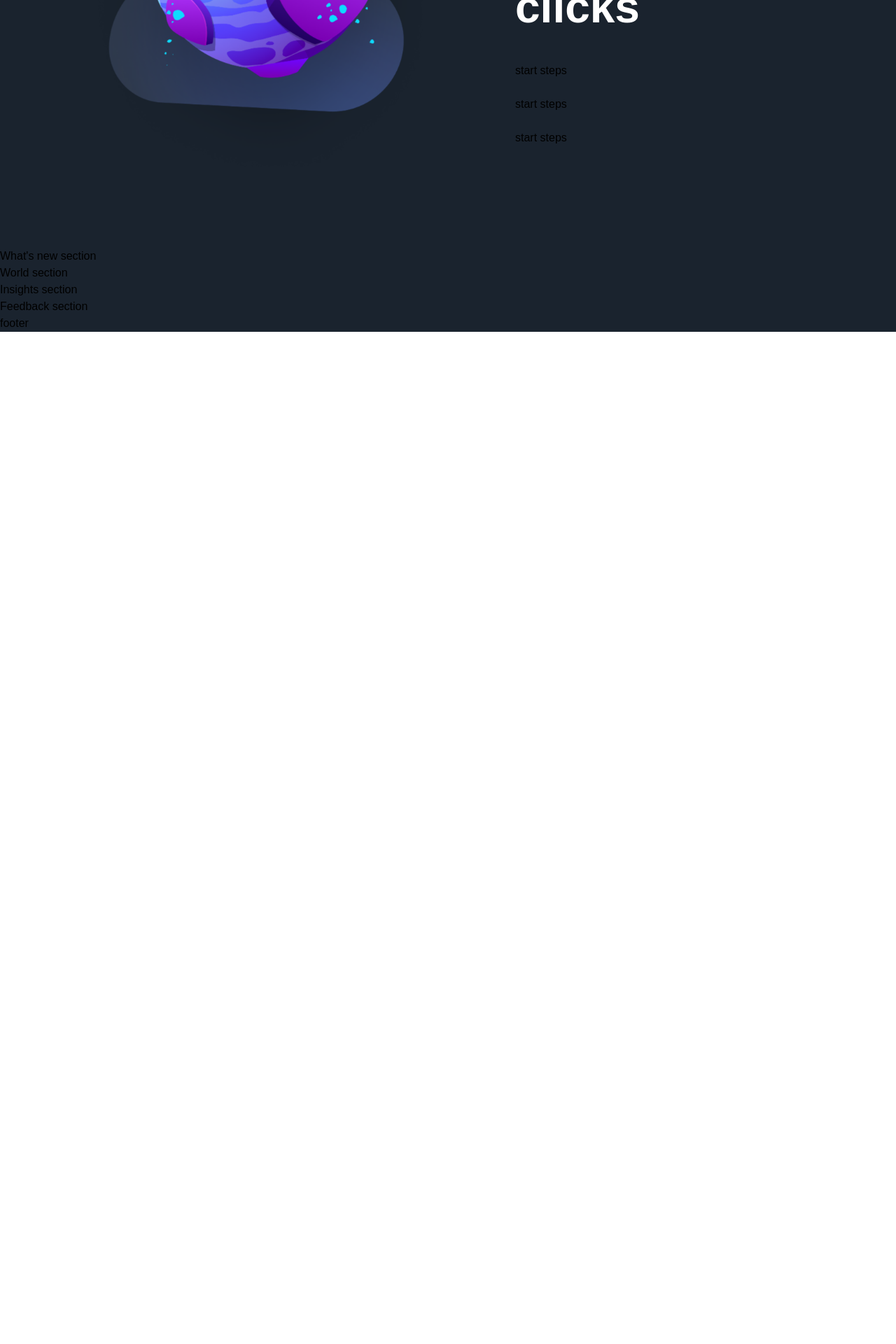
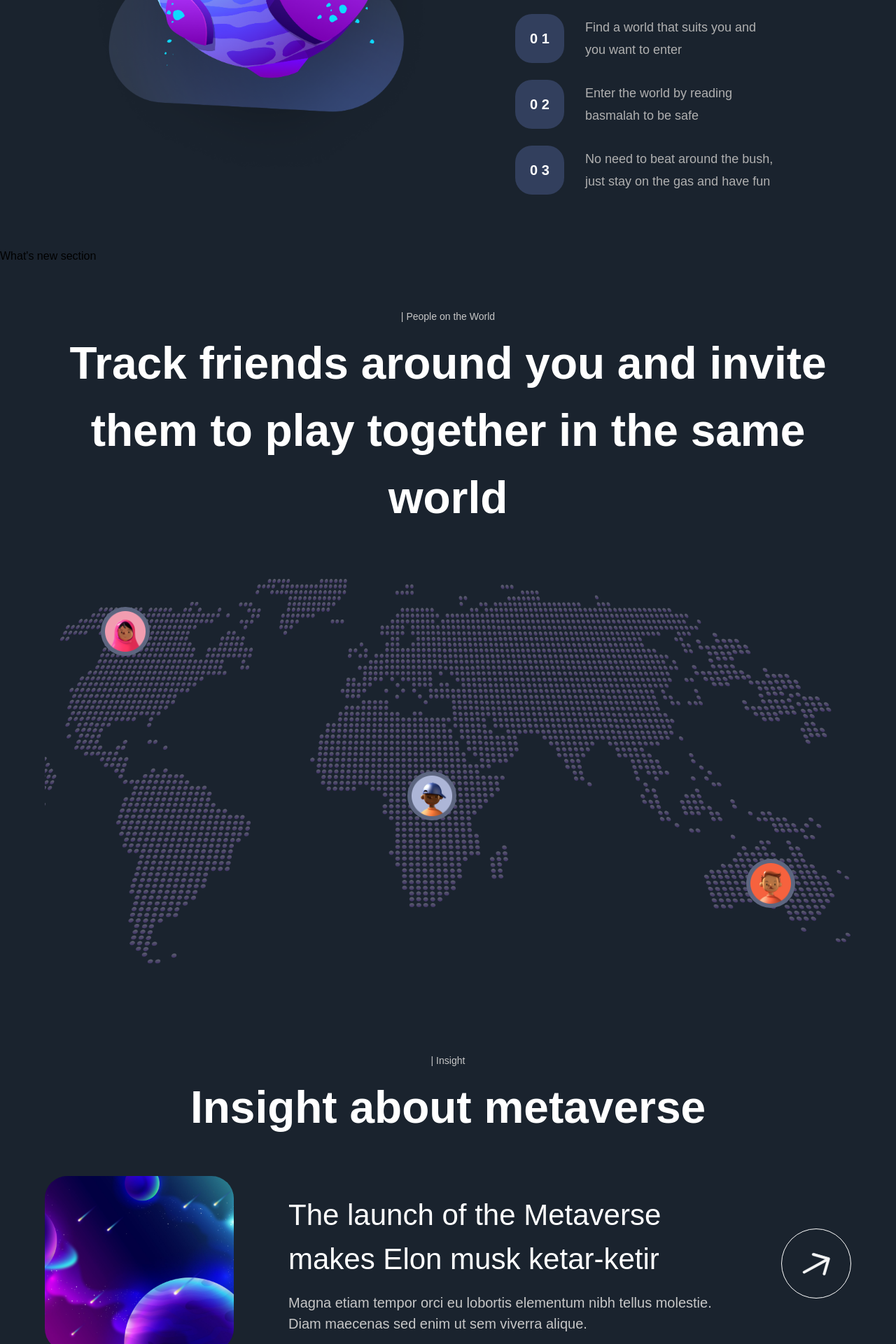
Before and after one commit to abdulakhatov-tech/Metaversus, a Next.js app: page / in a window 1280 px wide. Shown: the part 3060-4980 px from the top of the page at 70% size. Before the commit the page ends 3534 px from the top, so only its background shows below. Built offline with nearby package versions, Linux system fonts and the light colour scheme; a web font is replaced by a local one.

Commit message:
World & Insights sections

```diff
--- a/components/InsightCard.jsx
+++ b/components/InsightCard.jsx
@@ -1,9 +1,38 @@
 'use client';
 
-const InsightCard = () => (
-  <div>
-    Insight Card
-  </div>
+import { motion } from 'framer-motion';
+
+import { fadeIn } from '../utils/motion';
+
+const InsightCard = ({ imgUrl, title, subtitle, index }) => (
+  <motion.div
+    variants={fadeIn('up', 'spring', index * 0.5, 1)}
+    className="flex md:flex-row flex-col gap-4"
+  >
+    <img
+      src={imgUrl}
+      alt="planet-01"
+      className="md:w-[270px] w-full h-[250px] rounded-[32px] object-cover"
+    />
+    <div className="w-full flex justify-between items-center">
+      <div className="flex-1 md:ml-[62px] flex flex-col max-w-[650px]">
+        <h4 className="font-normal lg:text-[42px] text-[26px] text-white">
+          {title}
+        </h4>
+        <p className="mt-[16px] font-normal lg:text-[20px] text-[14px] text-secondary-white">
+          {subtitle}
+        </p>
+      </div>
+
+      <div className="lg:flex hidden items-center justify-center w-[100px] h-[100px] rounded-full bg-transparent border-[1px] border-white">
+        <img
+          src="/arrow.svg"
+          alt="arrow"
+          className="w-[40%] h-[40%] object-contain"
+        />
+      </div>
+    </div>
+  </motion.div>
 );
 
 export default InsightCard;
--- a/components/StartSteps.jsx
+++ b/components/StartSteps.jsx
@@ -1,6 +1,15 @@
-const StartSteps = () => (
-  <div>
-    start steps
+import styles from '../styles';
+
+const StartSteps = ({ number, text }) => (
+  <div className={`${styles.flexCenter} flex-row`}>
+    <div
+      className={`${styles.flexCenter} w-[70px] h-[70px] rounded-[24px] bg-[#323F5D]`}
+    >
+      <p className="font-bold text-[20px] text-white">{number}</p>
+    </div>
+    <p className="flex-1 ml-[30px] font-normal text-[18px] text-[#B0B0B0] leading-[32.4px]">
+      {text}
+    </p>
   </div>
 );
 
--- a/sections/Insights.jsx
+++ b/sections/Insights.jsx
@@ -1,8 +1,32 @@
 'use client';
 
+import { motion } from 'framer-motion';
+
+import styles from '../styles';
+import { insights } from '../constants';
+import { staggerContainer } from '../utils/motion';
+import { InsightCard, TitleText, TypingText } from '../components';
+
 const Insights = () => (
-  <section>
-    Insights section
+  <section className={`${styles.paddings} relative z-10`}>
+    <motion.div
+      variants={staggerContainer}
+      initial="hidden"
+      whileInView="show"
+      viewport={{ once: false, amount: 0.25 }}
+      className={`${styles.innerWidth} mx-auto flex flex-col`}
+    >
+      <TypingText title="| Insight" textStyles="text-center" />
+      <TitleText
+        title={<>Insight about metaverse</>}
+        textStyles="text-center"
+      />
+      <div className="mt-[50px] flex flex-col gap-[30px]">
+        {insights.map((item, index) => (
+          <InsightCard key={`insight-${index}`} {...item} index={index + 1} />
+        ))}
+      </div>
+    </motion.div>
   </section>
 );
 
--- a/sections/World.jsx
+++ b/sections/World.jsx
@@ -1,8 +1,50 @@
 'use client';
 
+import { motion } from 'framer-motion';
+
+import styles from '../styles';
+import { TitleText, TypingText } from '../components';
+import { fadeIn, staggerContainer } from '../utils/motion';
+
 const World = () => (
-  <section>
-    World section
+  <section className={`${styles.paddings} relative z-10`}>
+    <motion.div
+      variants={staggerContainer}
+      initial="hidden"
+      whileInView="show"
+      viewport={{ once: false, amount: 0.25 }}
+      className={`${styles.innerWidth} mx-auto flex flex-col`}
+    >
+      <TypingText title="| People on the World" textStyles="text-center" />
+      <TitleText
+        title={
+          <>
+            Track friends around you and invite them to play together in the
+            same world
+          </>
+        }
+        textStyles="text-center"
+      />
+
+      <motion.div
+        variants={fadeIn('up', 'tween', 0.3, 1)}
+        className="relative mt-[68px] flex w-full h-[550px]"
+      >
+        <img src="/map.png" alt="map" className="w-full h-full object-cover" />
+
+        <div className="absolute bottom-20 right-20 w-[70px] h-[70px] p-[6px] rounded-full bg-[#5D6680]">
+          <img src="people-01.png" alt="people" className="w-full h-full" />
+        </div>
+
+        <div className="absolute top-10 left-20 w-[70px] h-[70px] p-[6px] rounded-full bg-[#5D6680]">
+          <img src="/people-02.png" alt="people" className="w-full h-full" />
+        </div>
+
+        <div className="absolute top-1/2 left-[45%] w-[70px] h-[70px] p-[6px] rounded-full bg-[#5D6680]">
+          <img src="people-03.png" alt="people" className="w-full h-full" />
+        </div>
+      </motion.div>
+    </motion.div>
   </section>
 );
 
```
